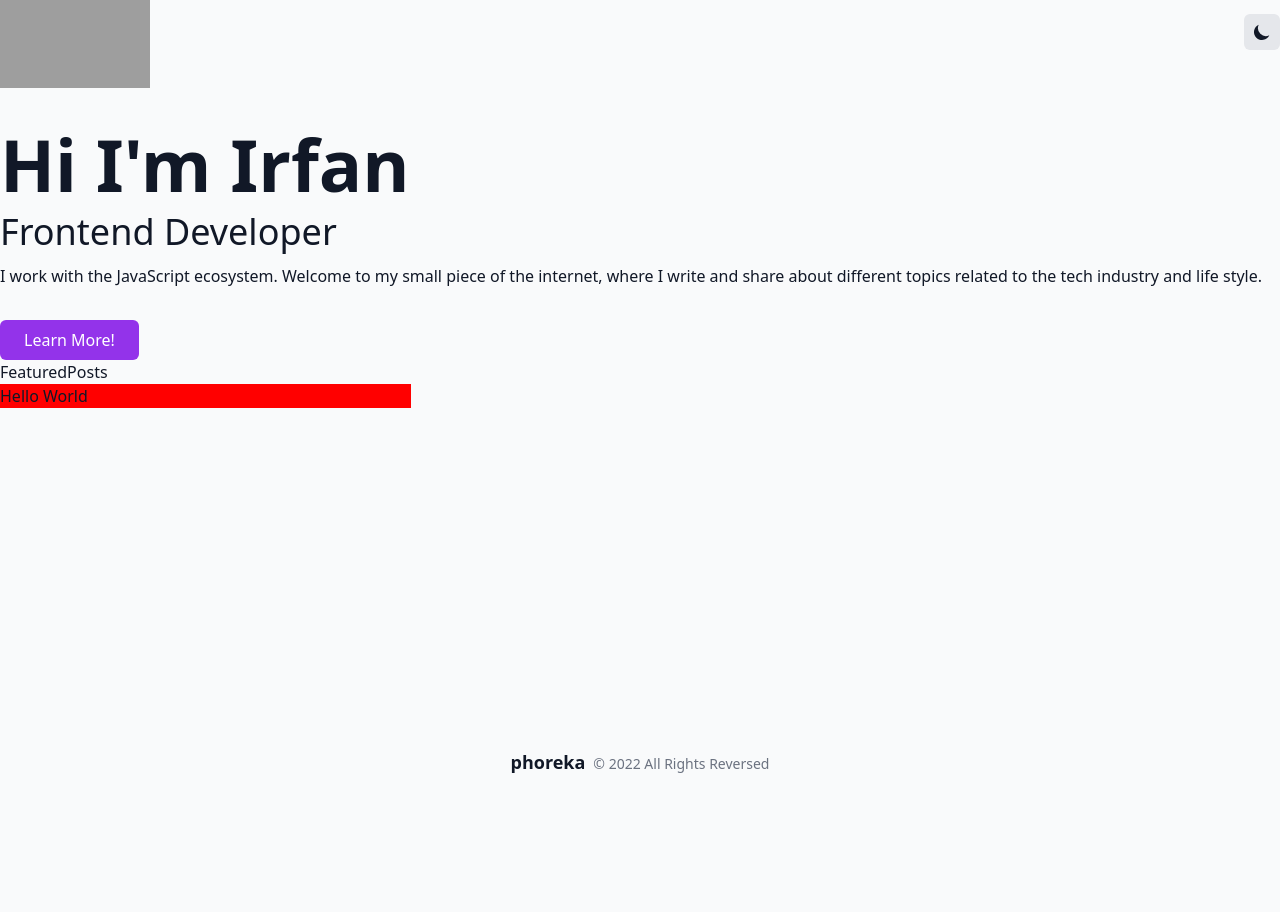
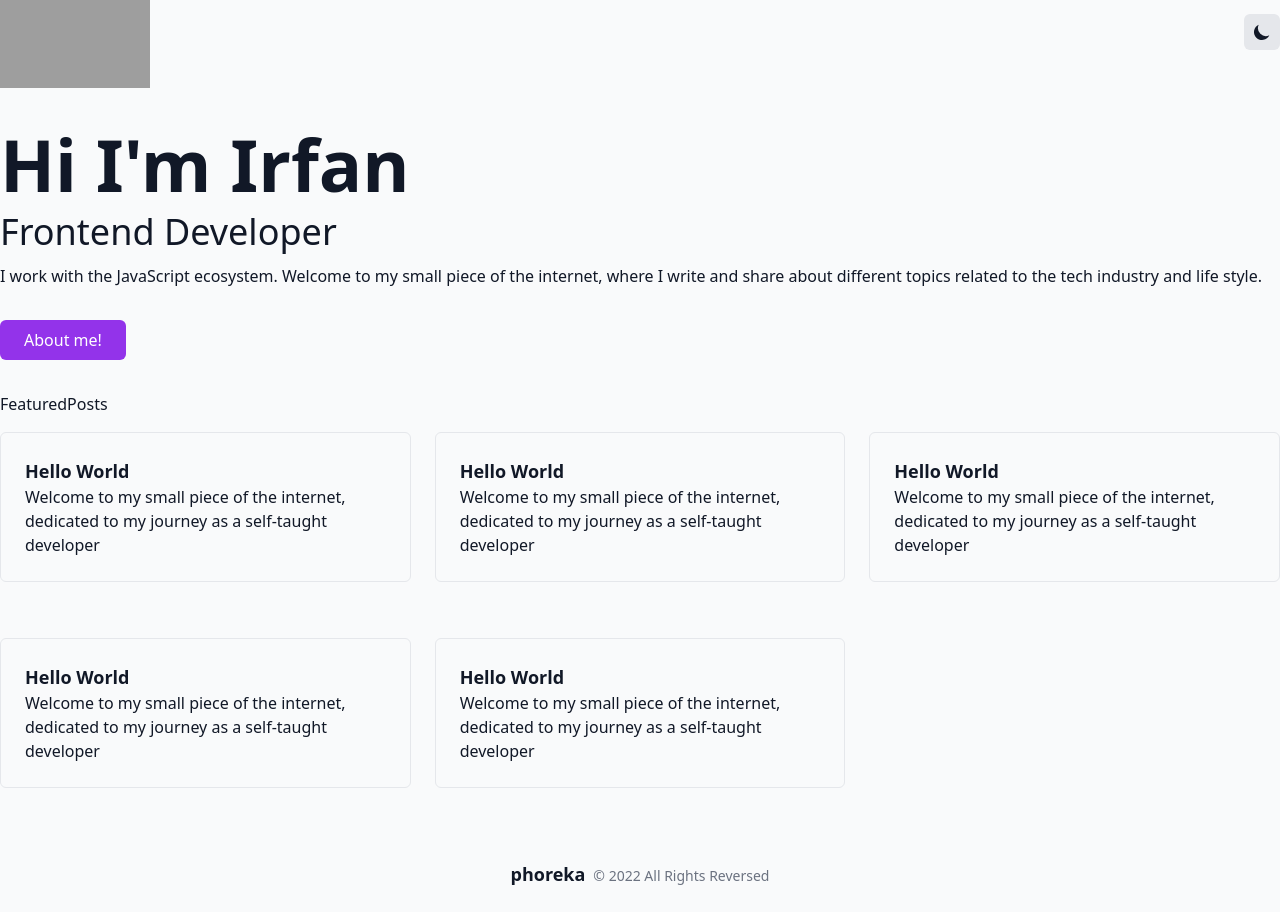
Before and after one commit to irfan-ansari-au28/portfolio, a Next.js app: page / in a window 1280 px wide. Before the commit the page ends 800 px from the top, so only its background shows below. Built offline with nearby package versions, Linux system fonts and the light colour scheme; grey boxes are pictures that could not be loaded.

Commit message:
finish styling  featured blog card

```diff
--- a/components/home-page/featured-post.js
+++ b/components/home-page/featured-post.js
@@ -24,7 +24,7 @@ import PostsGrid from "../posts/posts-grid";
 
 const FeaturedPosts = ({ posts }) => {
   return (
-    <section>
+    <section className="py-8">
       <h2>FeaturedPosts</h2>
       <PostsGrid posts={posts} />
     </section>
--- a/components/home-page/hero.js
+++ b/components/home-page/hero.js
@@ -16,7 +16,7 @@ const Hero = () => {
           internet, where I write and share about different topics related to
           the tech industry and life style.
         </p>
-        <Button className="bg-purple-600 text-white px-6">Learn More!</Button>
+        <Button className="bg-purple-600 text-white px-6">About me!</Button>
       </section>
     </>
   );
--- a/components/posts/post-item.js
+++ b/components/posts/post-item.js
@@ -7,9 +7,18 @@ const PostItem = ({ post }) => {
   const linkPath = `/posts/${slug}`;
   return (
     <>
-      <Link href={linkPath}>
-        <a style={{ backgroundColor: `${post.color}` }}>{post.title}</a>
-      </Link>
+      {[1, 2, 3, 4, 5].map((item) => (
+        <Link href={linkPath} key={item}>
+          <a
+            className="my-4 border-gray-200 border-solid border p-6 rounded-md flex flex-col transition-shadow hover:shadow-xl hover:transition-shadow"
+            // style={{ backgroundColor: `${post.color}` }}
+          >
+            <div className="text-lg font-semibold">{post.title}</div>
+
+            <div>{post.summary}</div>
+          </a>
+        </Link>
+      ))}
     </>
   );
 };
```
